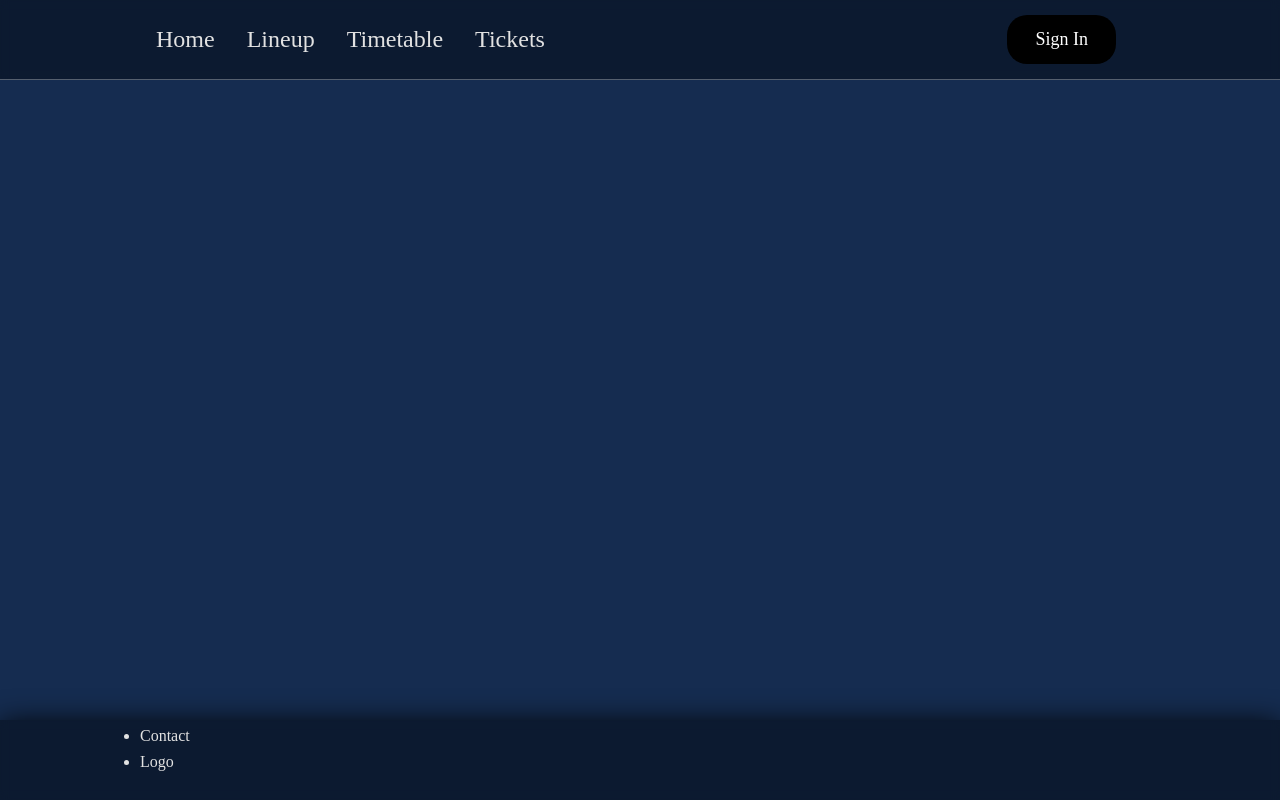
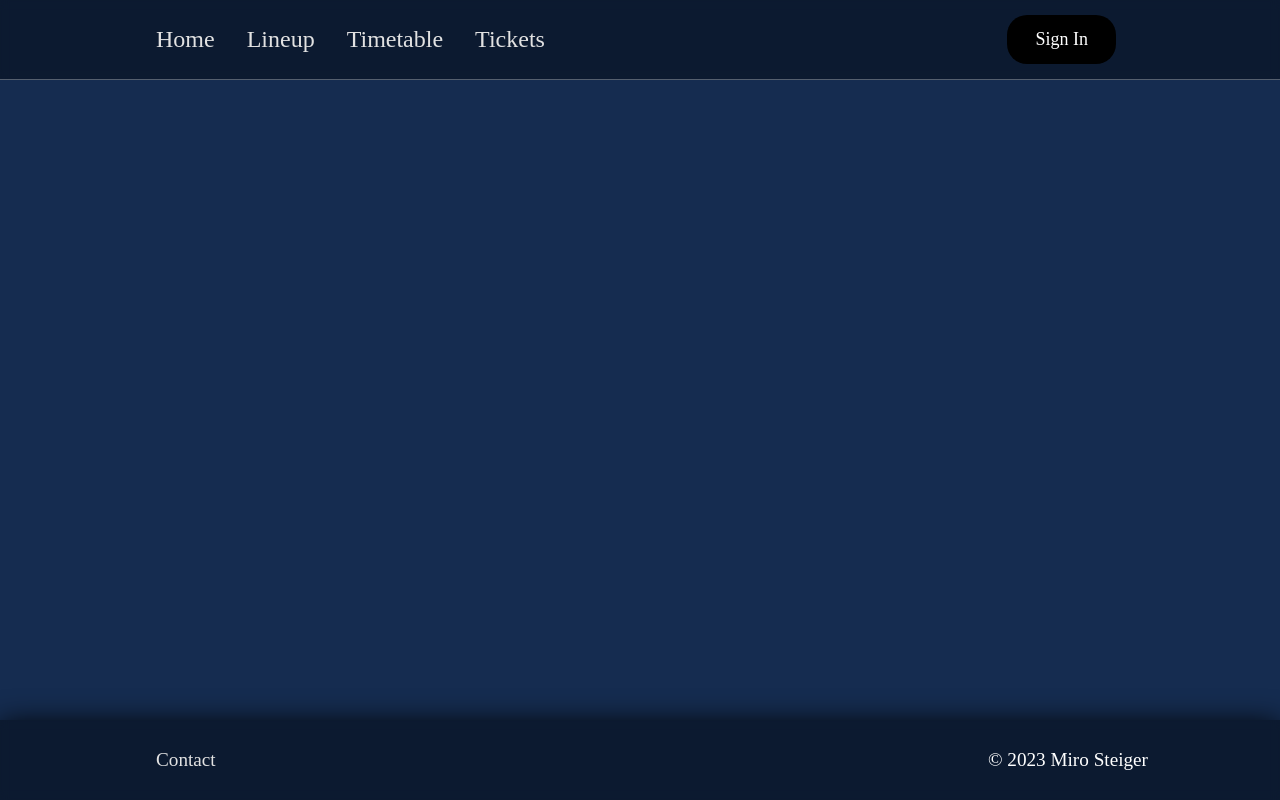
Before and after one commit to mirosteiger/festival-landingpage, a React (Create React App) app in the folder psychonauts/: page / in a window 1280 px wide. Built offline with nearby package versions, Linux system fonts and the light colour scheme; a web font is replaced by a local one.

Commit message:
Footer styles

```diff
--- a/psychonauts/src/components/footer/Footer.tsx
+++ b/psychonauts/src/components/footer/Footer.tsx
@@ -1,16 +1,25 @@
-import { FooterWrapper } from "./styled.footer";
+import { Link } from "react-router-dom";
+import { FooterElement, FooterSection, FooterWrapper } from "./styled.footer";
 
 export const Footer = () => {
   return (
     <FooterWrapper>
-      <ul>
-        <li>
-          <p className="footer-link">Contact</p>
-        </li>
-        <li>
-          <p className="footer-logo">Logo</p>
-        </li>
-      </ul>
+      <FooterSection>
+        <FooterElement>
+          {/* TODO: Hier onClick ein Popup mit Kontaktformular, das wirklich funktioniert */}
+          Contact
+        </FooterElement>
+      </FooterSection>
+      <FooterSection>
+        <FooterElement>
+          <Link
+            to="https://mirosteiger.github.io/"
+            style={{ textDecoration: "none", color: "white" }}
+          >
+            © 2023 Miro Steiger
+          </Link>
+        </FooterElement>
+      </FooterSection>
     </FooterWrapper>
   );
 };
--- a/psychonauts/src/components/footer/styled.footer.tsx
+++ b/psychonauts/src/components/footer/styled.footer.tsx
@@ -11,3 +11,21 @@ export const FooterWrapper = styled.div`
   backdrop-filter: blur(5px);
   -webkit-backdrop-filter: blur(5px);
 `;
+
+export const FooterSection = styled.div`
+  display: flex;
+  align-items: center;
+  margin-right: -24px;
+`;
+
+export const FooterElement = styled.p`
+  color: #e2e2e2;
+  display: flex;
+  align-items: center;
+  text-decoration: none;
+  padding: 0 1rem;
+  height: 100%;
+  font-size: 1.2rem;
+  cursor: pointer;
+  transition: all 0.2s ease;
+`;
```
